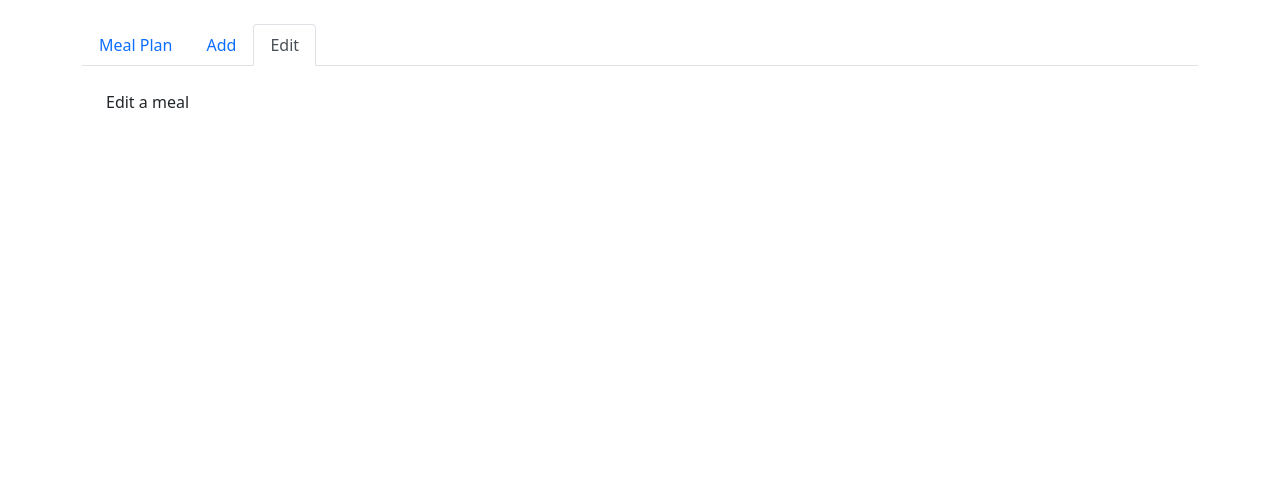
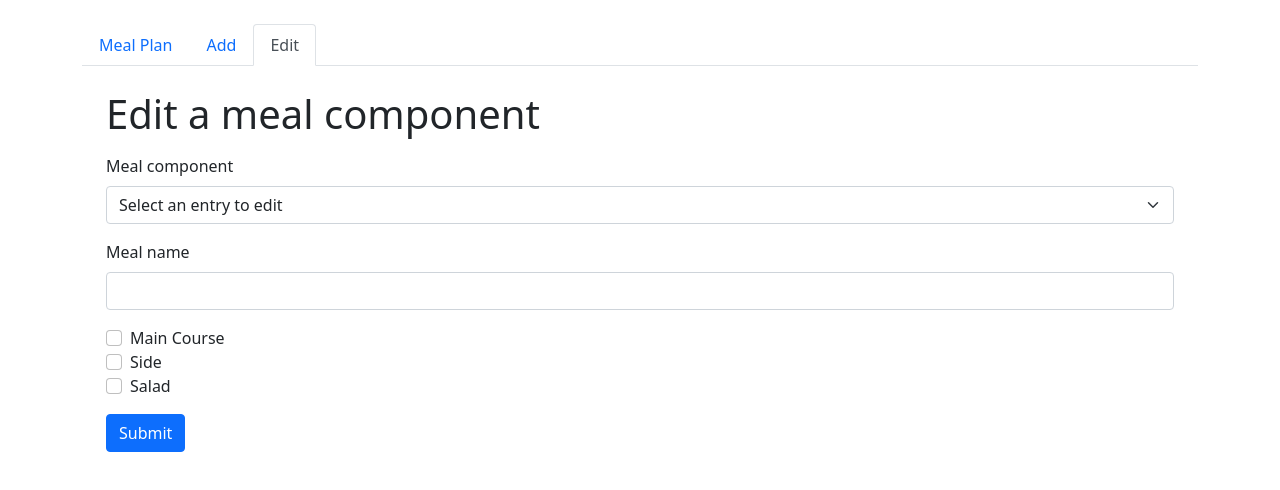
Before and after one commit to stevenkandres/mealplanner, a plain HTML site: page index.html in a window 1280 px wide. Both pictures are taken after a click on the button "Edit". Drawn offline with nearby package versions, Linux system fonts and the light colour scheme.

Commit message:
Added basic layout for edit form

```diff
--- a/index.html
+++ b/index.html
@@ -50,7 +50,38 @@
                 </form>
             </div>
             <div class="tab-pane m-4" id="edit">
-                Edit a meal
+                <h1>Edit a meal component</h1>
+                <form action="#">
+                    <div class="my-3">
+                        <label for="meal_select" class="form-label">Meal component</label>
+                        <select name="meal_select" id="meal_select" class="form-select">
+                            <!-- Populate these options from the database -->
+                            <option selected>Select an entry to edit</option>
+                            <option value="1">Spaghetti</option>
+                            <option value="2">Pizza</option>
+                            <option value="3">Sweet and Sour</option>
+                            <option value="4">Honey Garlic Chicken</option>
+                        </select>
+                    </div>
+                    <div class="my-3">
+                        <!-- Populate from the database -->
+                        <label for="meal_name" class="form-label">Meal name</label>
+                        <input type="text" class="form-control" id="meal_name">
+                    </div>
+                    <div class="my-3 form-check">
+                        <!-- Populate from the database -->
+                        <input type="checkbox" class="form-check-input" id="meal_type_main">
+                        <label for="meal_type_main">Main Course</label>
+                        <br>
+                        <input type="checkbox" class="form-check-input" id="meal_type_side">
+                        <label for="meal_type_side">Side</label>
+                        <br>
+                        <input type="checkbox" class="form-check-input" id="meal_type_salad">
+                        <label for="meal_type_salad">Salad</label>
+                    </div>
+                    <!-- On submit, update the selected entry -->
+                    <button type="submit" class="btn btn-primary">Submit</button>
+                </form>
             </div>
         </div>
     </div>
```
